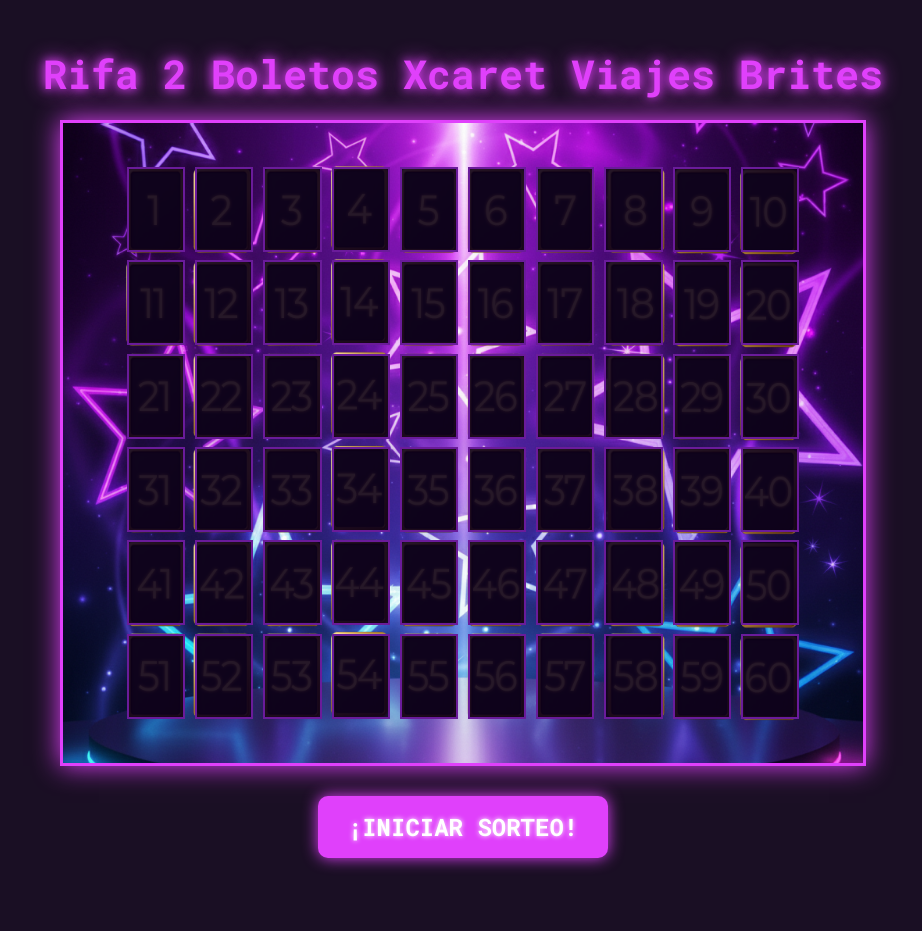
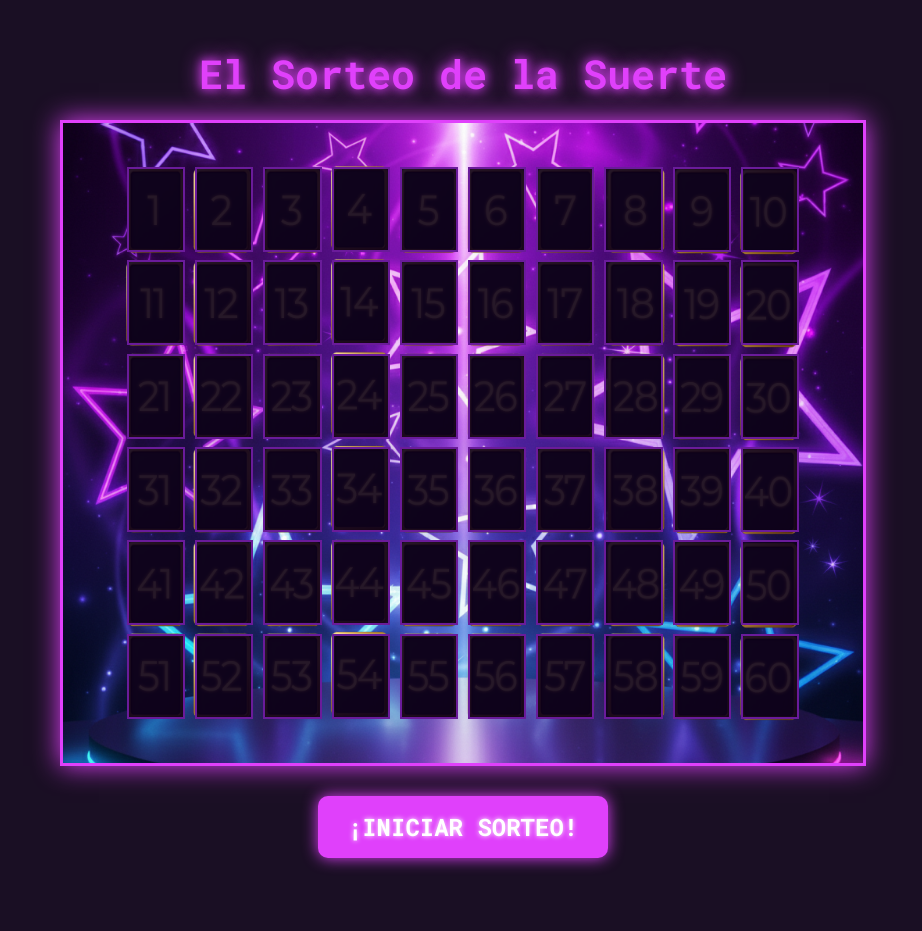
Before and after one commit to ivterck1/traviki, a plain HTML site: page index.html in a window 1280 px wide. Shown: the whole page, without its empty margins (177-1099 px from the left). Drawn offline with Linux system fonts and the light colour scheme.

Commit message:
Add files via upload

```diff
--- a/index.html
+++ b/index.html
@@ -144,7 +144,7 @@
 </head>
 <body>
 
-    <h1>Rifa 2 Boletos Xcaret Viajes Brites</h1>
+    <h1>El Sorteo de la Suerte</h1>
 
     <div id="raffle-container">
         <div id="raffle-background"></div>
```
